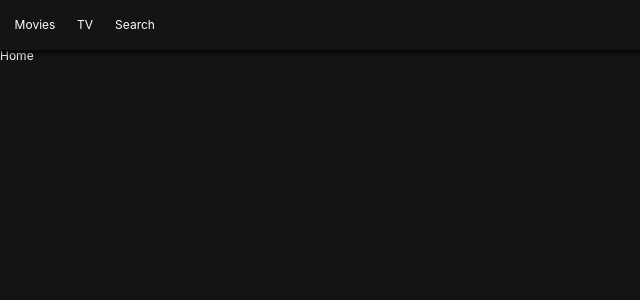
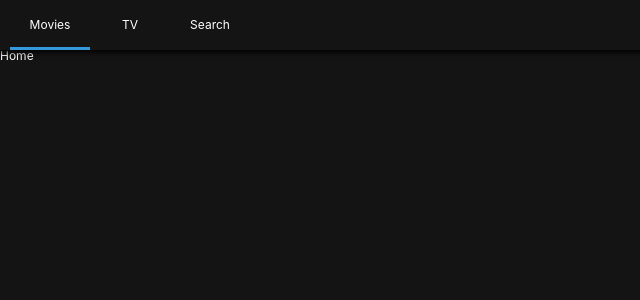
Before and after one commit to seoyeonko/syeonflix, a React (Create React App) app: page / in a window 1280 px wide. Shown: the top 300 px of the page, without its empty margins (0-640 px from the left). Built offline with nearby package versions, Linux system fonts and the light colour scheme.

Commit message:
[styles] Location Aware Header

```diff
--- a/src/Components/Header.js
+++ b/src/Components/Header.js
@@ -1,5 +1,5 @@
 import React from "react";
-import { Link } from "react-router-dom";
+import { Link, withRouter } from "react-router-dom";
 import styled from "styled-components";
 
 const Header = styled.header`
@@ -22,9 +22,12 @@
 `;
 
 const Item = styled.li`
-  width: 50px;
+  width: 80px;
   height: 50px;
   text-align: center;
+  border-bottom: 3px solid
+    ${(props) => (props.current ? "#3498db" : "transparent")};
+  transition: border-bottom 0.5s ease-in-out;
 `;
 
 const SLink = styled(Link)`
@@ -34,18 +37,19 @@
   justify-content: center;
 `;
 
-export default () => (
+// withRouter: props에 접근 가능
+export default withRouter(({ location: { pathname } }) => (
   <Header>
     <List>
-      <Item>
+      <Item current={pathname === "/"}>
         <SLink to="/">Movies</SLink>
       </Item>
-      <Item>
+      <Item current={pathname === "/tv"}>
         <SLink to="/tv">TV</SLink>
       </Item>
-      <Item>
+      <Item current={pathname === "/search"}>
         <SLink to="/search">Search</SLink>
       </Item>
     </List>
   </Header>
-);
+));
```
